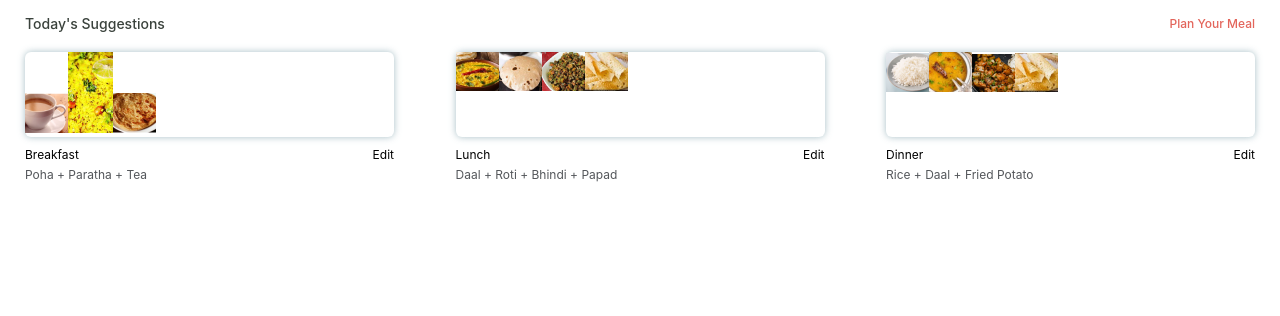
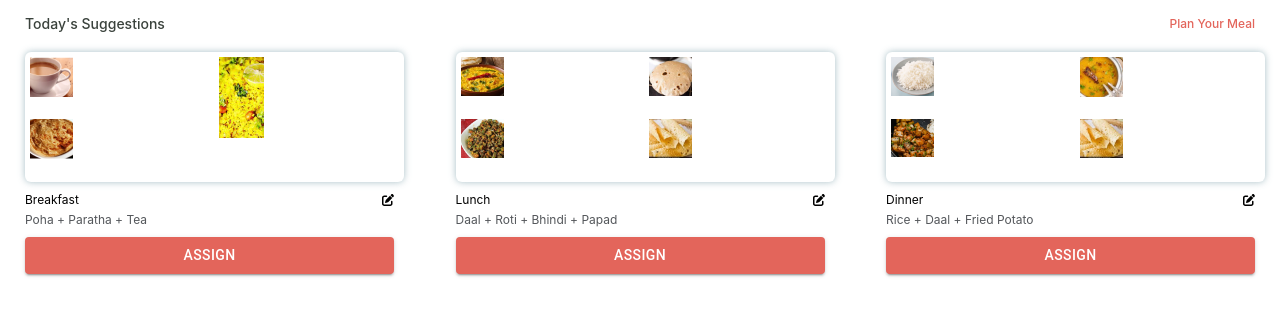
Before and after one commit to anshultanwani/Saab, a React (Create React App) app: page / in a window 1280 px wide. Shown: the top 316 px of the page. Built offline with nearby package versions, Linux system fonts and the light colour scheme.

Commit message:
suggestion section UI

```diff
--- /dev/null
+++ b/src/common/ButtonUI.jsx
@@ -0,0 +1,13 @@
+import React from 'react';
+import { Button, styled } from '@mui/material';
+
+const ButtonUI = props => {
+    const MyButton = styled(Button)({
+        ...props.style
+    })
+    return (
+        <MyButton {...props} />
+    );
+};
+
+export default ButtonUI;
--- a/src/components/Suggestions.jsx
+++ b/src/components/Suggestions.jsx
@@ -1,8 +1,12 @@
 import React from 'react';
 import { connect } from 'react-redux';
+import { FontAwesomeIcon } from '@fortawesome/react-fontawesome';
+import { faPenToSquare } from '@fortawesome/free-solid-svg-icons';
 import './suggestion.scss';
+import ButtonUI from '../common/ButtonUI';
 
 const Suggestions = props => {
+
     const cards = props.suggestions.map(cur => {
         var comboStr = '';
         cur.dishCombo.map((dish,index) => {
@@ -21,9 +25,12 @@ const Suggestions = props => {
                 </div>
                 <div className='cat-holder'>
                     <div className='category'>{cur.category}</div>
-                    <div className='edit-meal'>Edit</div>
+                    <div className='edit-meal'>
+                        <FontAwesomeIcon icon={faPenToSquare} />
+                    </div>
                 </div>
                 <div className='dish'>{comboStr}</div>
+                <ButtonUI variant="contained" style={{background: '#E3655B',marginTop: '10px'}}>Assign</ButtonUI>
             </div>
         )
     })
--- a/src/components/suggestion.scss
+++ b/src/components/suggestion.scss
@@ -28,6 +28,9 @@
         .card {
             margin-right: 15px;
             width: 30%;
+            display: flex;
+            flex-direction: column;
+            justify-content: space-between;
 
             &:last-child {
                 margin-right: unset;
@@ -39,7 +42,14 @@
             box-shadow: 0px 0px 7px rgba(146, 175, 184, 0.8);
             border-radius: 6px;
             width: 100%;
-            min-height: 85px;
+            min-height: 95px;
+            height: 22vw;
+            max-height: 120px;
+            display: grid;
+            grid-gap: 4px;
+            grid-template-rows: 48%;
+            grid-template-columns: 50% 46%;
+            padding: 5px;
 
             .dish-img {
 
```
Also changed, not shown: package.json (+9 -1 lines), src/components/MostCooked.jsx (added, +19 -0 lines), 1 other file (tests, documents, lock files or other folders).
